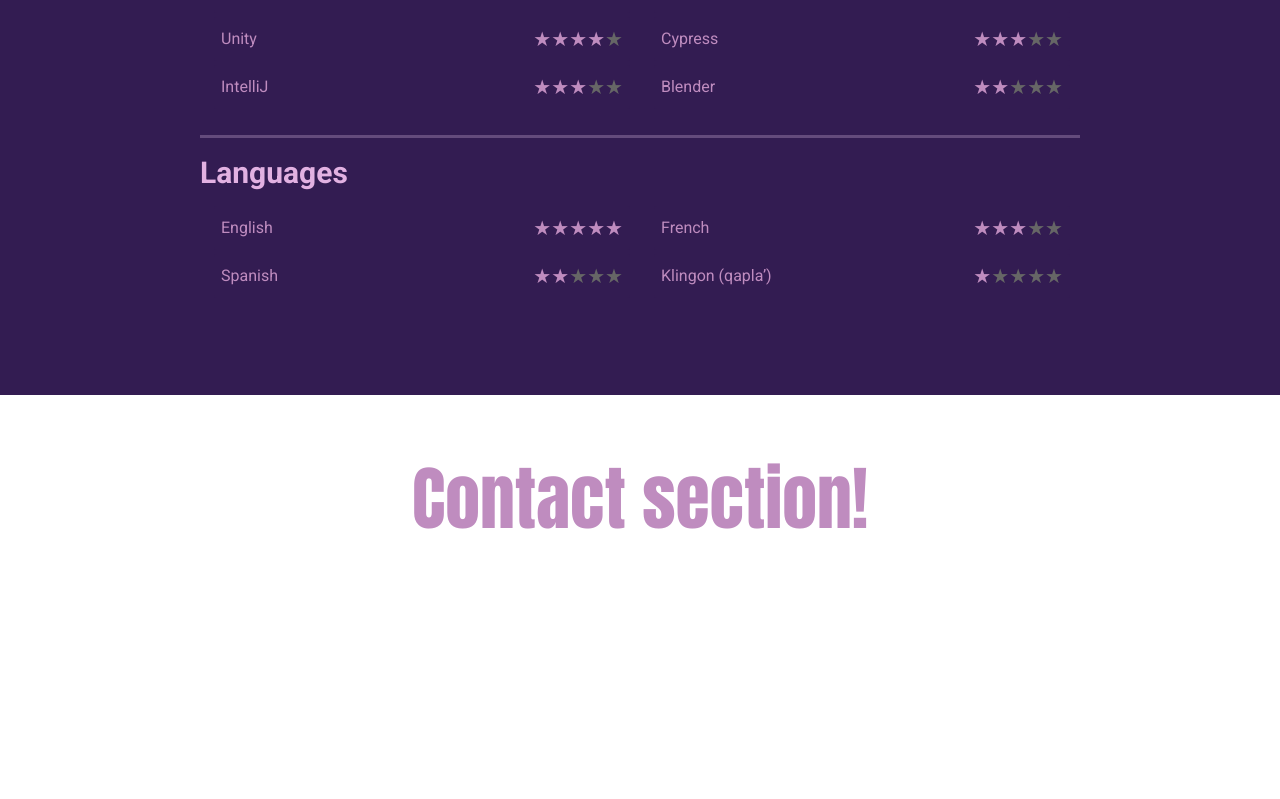
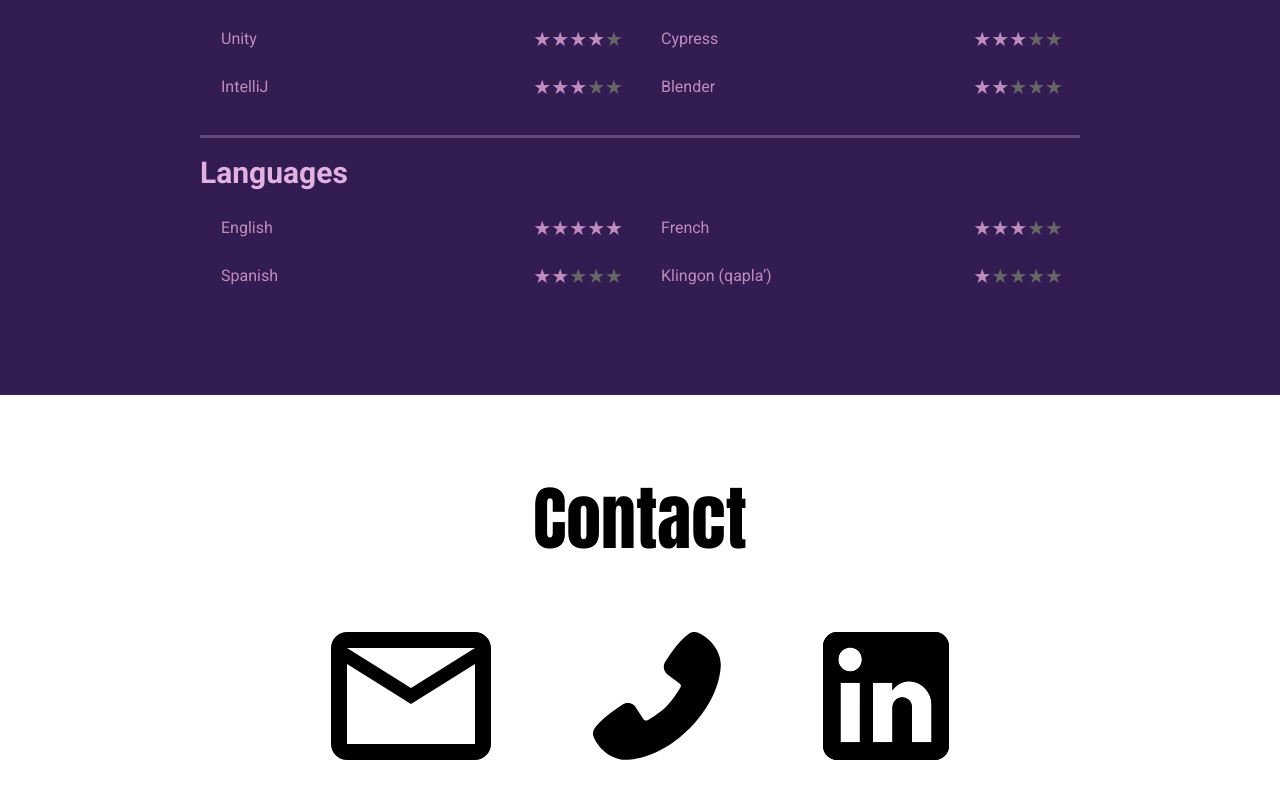
Before and after one commit to LianLambert/lian-website, a Vue app: page /#about in a window 1280 px wide. Shown: the part 4359-5158 px from the top of the page. Before the commit the page ends 4971 px from the top, so only its background shows below. Built offline with nearby package versions, Linux system fonts and the light colour scheme.

Commit message:
feat: meh contact

```diff
--- a/src/components/MainNavBar.vue
+++ b/src/components/MainNavBar.vue
@@ -81,7 +81,7 @@ onMounted(() => {
 
   // prevents fixed navbar position from hiding content
   if (navbar.value) {
-    document.documentElement.style.scrollPaddingTop = `${navbar.value.offsetHeight}px`;
+    document.documentElement.style.scrollPaddingTop = `${navbar.value.offsetHeight -1}px`;
   }
 
   // closes navbar if user clicks outside it
--- a/src/components/sections/ContactSection.vue
+++ b/src/components/sections/ContactSection.vue
@@ -1,15 +1,115 @@
 <template>
-  <section id="contact" class="section">
-    <h1 class="h1-light-bg">Contact section!</h1>
+  <section id="contact" class="section centered">
+    <div id="contact-container"  class="row">
+      <div><h1 class="h1-light-bg" style="color: black">Contact</h1></div>
+      <div class="d-flex align-items-center justify-content-center">
+        <a class="icon-container" href="mailto:lian1lambert@gmail.com" target="_blank" alt="Email icon">
+          <img src="../../images/email.svg" class="icon" />
+        </a>
+        <div class="icon-container" @click="copyPhoneNumber">
+          <img src="../../images/phone.svg" class="icon"/>
+        </div>
+        <a class="icon-container" href="https://www.linkedin.com/in/lian-lambert/" target="_blank" alt="LinkedIn icon">
+          <img src="../../images/linkedin.svg" class="icon" />
+        </a>
+        <div v-if="notificationVisible" class="notification">
+          Phone number copied!
+        </div>
+      </div>
+    </div>
   </section>
 </template>
-<script setup></script>
+<script setup>
+import { ref } from 'vue';
+
+const phoneNumber = '647-228-5779';
+const notificationVisible = ref(true);
+
+const copyPhoneNumber = () => {
+  navigator.clipboard.writeText(phoneNumber).then(() => {
+    notificationVisible.value = true;
+
+    setTimeout(() => {
+      notificationVisible.value = false;
+    }, 2000);
+  }).catch((error) => {
+    console.error('Failed to copy phone number: ', error);
+  });
+};
+</script>
 <style scoped lang="scss">
 #contact {
   padding: 4vw 2vw;
+  color: black;
 }
 
 #contact-container {
-  max-width: 1100px;
+  display: flex;
+  flex-direction: column;
+  width: 100%;
+  max-width: 900px;
+  padding: 20px 0px;
+  height: 400;
+  position: relative;
+}
+
+#lian-show {
+  position: absolute;
+  height: 70%;
+  width: auto;
+  left: 70%;
+  bottom: 0%;
+  transform: translateX(-70%);
+  z-index: 100;
+
+  &:hover {
+    filter: brightness(110%);
+  }
+
+  &:hover ~ #text-container {
+    transform: scale(1.1) rotate(-1.5deg);
+    box-shadow: 0 8px 20px rgba(0, 0, 0, 0.3);
+  }
+
+  @media (max-width: 992px) {
+    &:hover ~ #text-container {
+      transform: scale(1.05) rotate(-1.5deg);
+    }
+  }
+
+  @media (max-width: 767px) {
+    height: auto;
+    max-width: 65%;
+    transform: translateX(-40%);
+  }
+}
+
+.icon-container {
+  cursor: pointer;
+
+  &:hover {
+    transform: scale(1.1);
+  }
+}
+
+.icon {
+  filter: brightness(0) saturate(100%);
+  width: auto;
+  height: 10vw;
+  margin: 4vw;
+}
+
+.notification {
+  position: absolute;
+  bottom: 20px;
+  left: 50%;
+  transform: translateX(-50%);
+  background-color: rgba(0, 0, 0, 0.7);
+  color: white;
+  padding: 8px 15px;
+  border-radius: 5px;
+  font-size: 14px;
+  opacity: 0;
+  animation: fadeInOut 2s forwards;
 }
 </style>
```
Also changed, not shown: src/images/phone.svg (added).
